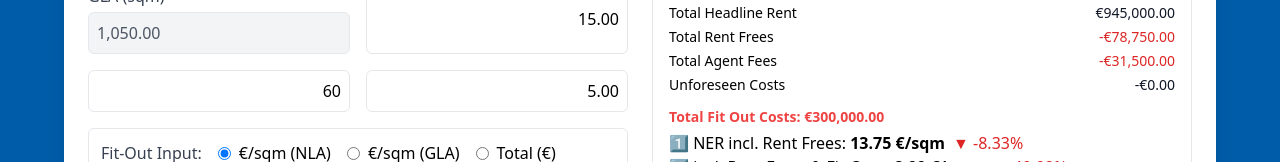
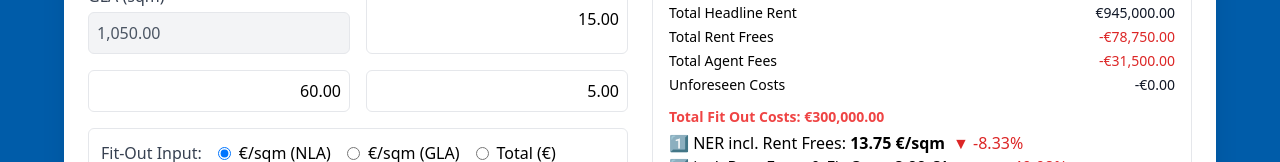
Before and after one commit to Musicandy13/Net-Effective-Rent-Calculator, a React (Vite) app: page / in a window 1280 px wide. Shown: the part 204-366 px from the top of the page. Built offline with nearby package versions, Linux system fonts and the light colour scheme.

Commit message:
Update App.jsx

```diff
--- a/src/App.jsx
+++ b/src/App.jsx
@@ -68,19 +68,14 @@ function Delta({ base, val }) {
 function NumericField({
   value,
   onChange,
-  format = "2dec",
-  min = 0,
   readOnly = false,
+  dataCol,   // number: 2,3,4
 }) {
   const inputRef = useRef(null);
   const [editing, setEditing] = useState(false);
 
   const num = P(value);
-  const display = editing
-    ? value
-    : format === "int"
-    ? F(num, 0)
-    : F(num, 2);
+  const display = editing ? value : F(num, 2);
 
   return (
     <input
@@ -89,26 +84,40 @@ function NumericField({
       inputMode="decimal"
       value={display}
       readOnly={readOnly}
+      data-col={dataCol}
       onFocus={() => {
         setEditing(true);
         requestAnimationFrame(() => {
-          inputRef.current?.select(); // ✅ SELECT ALL
+          inputRef.current?.select(); // ✅ select all on focus
         });
       }}
       onBlur={(e) => {
         setEditing(false);
-        const n = clamp(P(e.target.value), min);
+        const n = clamp(P(e.target.value));
         onChange(String(n));
       }}
       onChange={(e) => {
         onChange(e.target.value.replace(/[^\d.,-]/g, ""));
       }}
-      className={`block w-full border rounded-md p-2 text-right ${
+      onKeyDown={(e) => {
+        if (e.key === "Enter") {
+          e.preventDefault();
+
+          // find next input in the SAME ROW
+          const next = e.target
+            .closest("tr")
+            ?.querySelector(`input[data-col="${dataCol + 1}"]`);
+
+          next?.focus();
+        }
+      }}
+      className={`block w-full border rounded-md p-2 text-right tabular-nums ${
         readOnly ? "bg-gray-100 text-gray-600" : ""
       }`}
     />
   );
 }
+
 
 /* ---------- Chart Labels ---------- */
 const PercentLabel = ({ x, y, width, value }) => {
```
